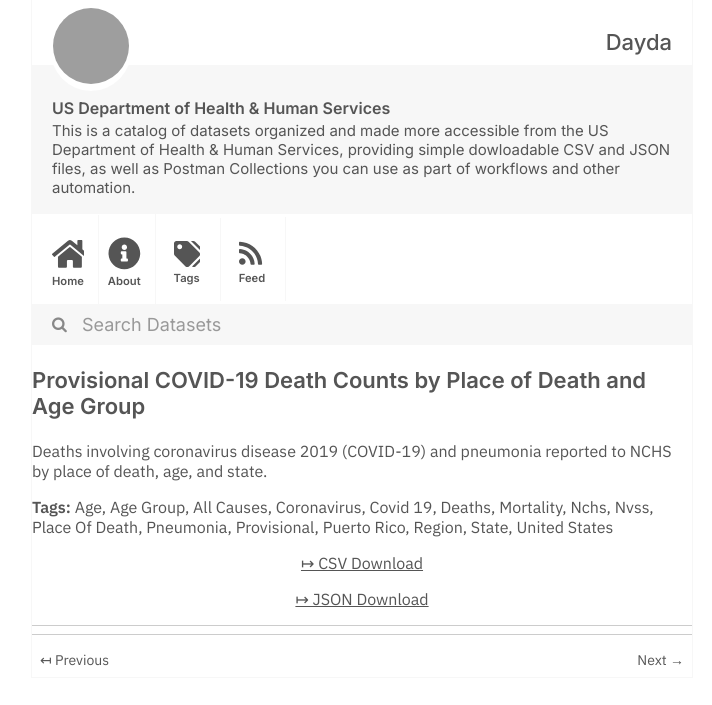
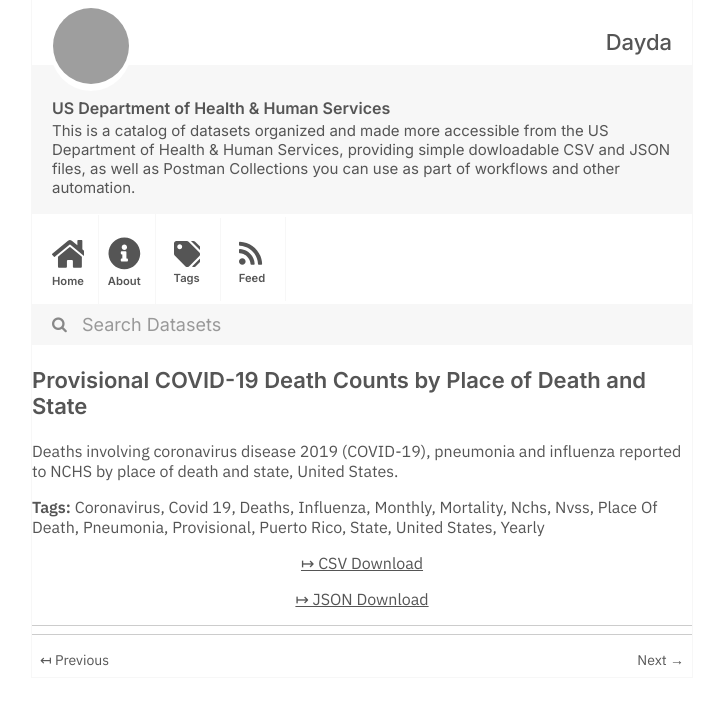
Before and after one commit to dayda-entities/us-department-of-health-and-human-services, a Jekyll site: the page built from _posts/2020-11-10-provisional-covid-19-death-cou.md, in a window 1280 px wide, cut to the strip 0-705 px from the top of the page. Shown: the whole strip, without its empty margins (278-990 px from the left). Built offline with Jekyll 4.4.1, drawn with Linux system fonts in a browser that asks for light colours; grey boxes are pictures that could not be loaded.

```diff
--- a/_posts/2020-11-10-provisional-covid-19-death-cou.md
+++ b/_posts/2020-11-10-provisional-covid-19-death-cou.md
@@ -1,16 +1,15 @@
 ---
-title: Provisional COVID-19 Death Counts by Place of Death and Age Group
-created: '2020-11-10T16:18:06.917102'
-modified: '2021-04-21T22:10:44.937064'
+title: Provisional COVID-19 Death Counts by Place of Death and State
+created: '2020-11-10T16:16:37.972102'
+modified: '2021-05-07T10:08:00.036513'
 state: active
 type: dataset
 tags:
-  - Age
-  - Age Group
-  - All Causes
   - Coronavirus
   - Covid 19
   - Deaths
+  - Influenza
+  - Monthly
   - Mortality
   - Nchs
   - Nvss
@@ -18,14 +17,13 @@ tags:
   - Pneumonia
   - Provisional
   - Puerto Rico
-  - Region
   - State
   - United States
-groups:
-  - Older Adults Health Data Collection
-csv_url: 'https://data.cdc.gov/api/views/g4z9-a9d3/rows.csv?accessType=DOWNLOAD'
-json_url: 'https://data.cdc.gov/api/views/g4z9-a9d3/rows.json?accessType=DOWNLOAD'
+  - Yearly
+groups: []
+csv_url: 'https://data.cdc.gov/api/views/uggs-hy5q/rows.csv?accessType=DOWNLOAD'
+json_url: 'https://data.cdc.gov/api/views/uggs-hy5q/rows.json?accessType=DOWNLOAD'
 layout: post
 
 ---
-Deaths involving coronavirus disease 2019 (COVID-19) and pneumonia reported to NCHS by place of death, age, and state.
+Deaths involving coronavirus disease 2019 (COVID-19), pneumonia and influenza reported to NCHS by place of death and state, United States.
```
